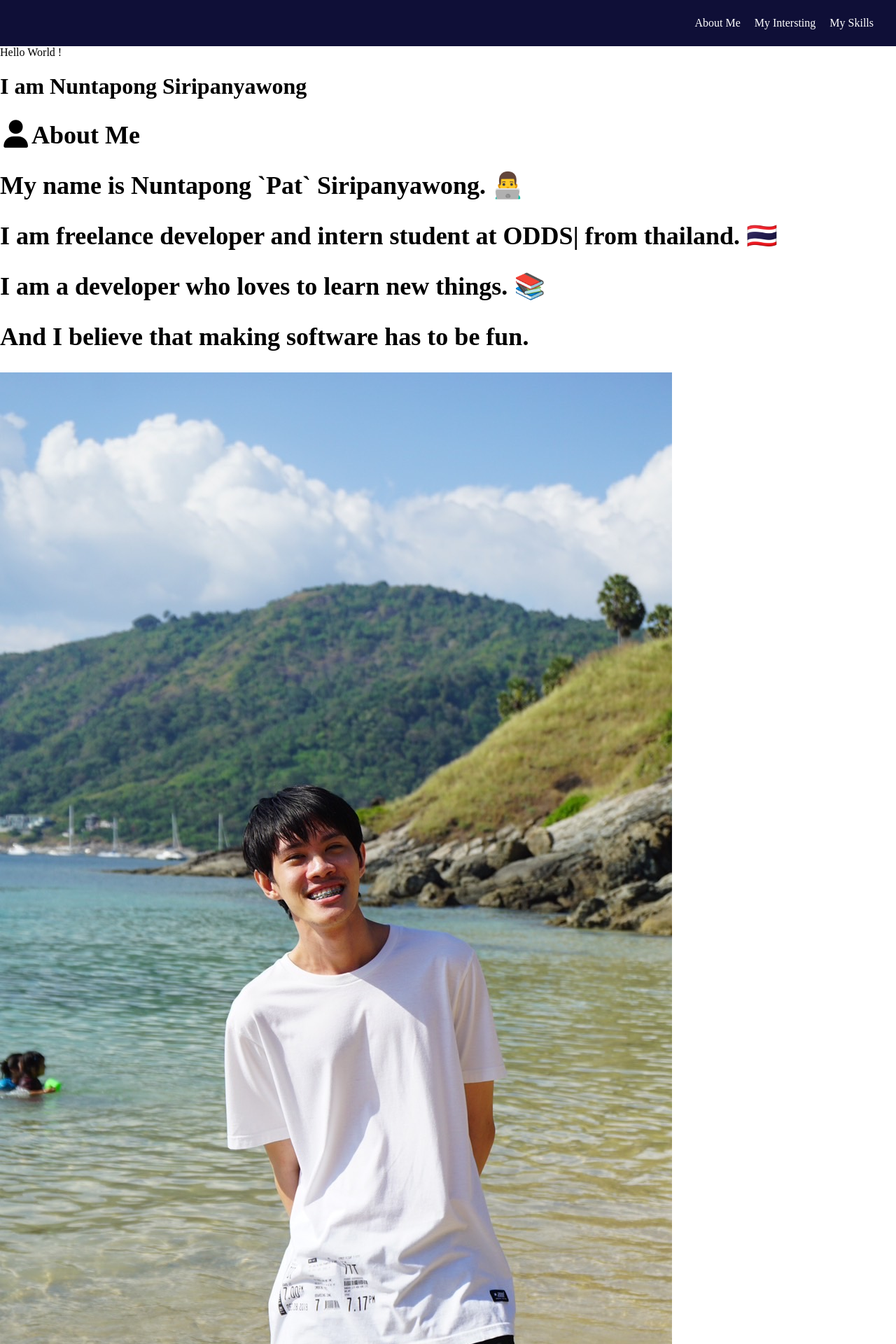
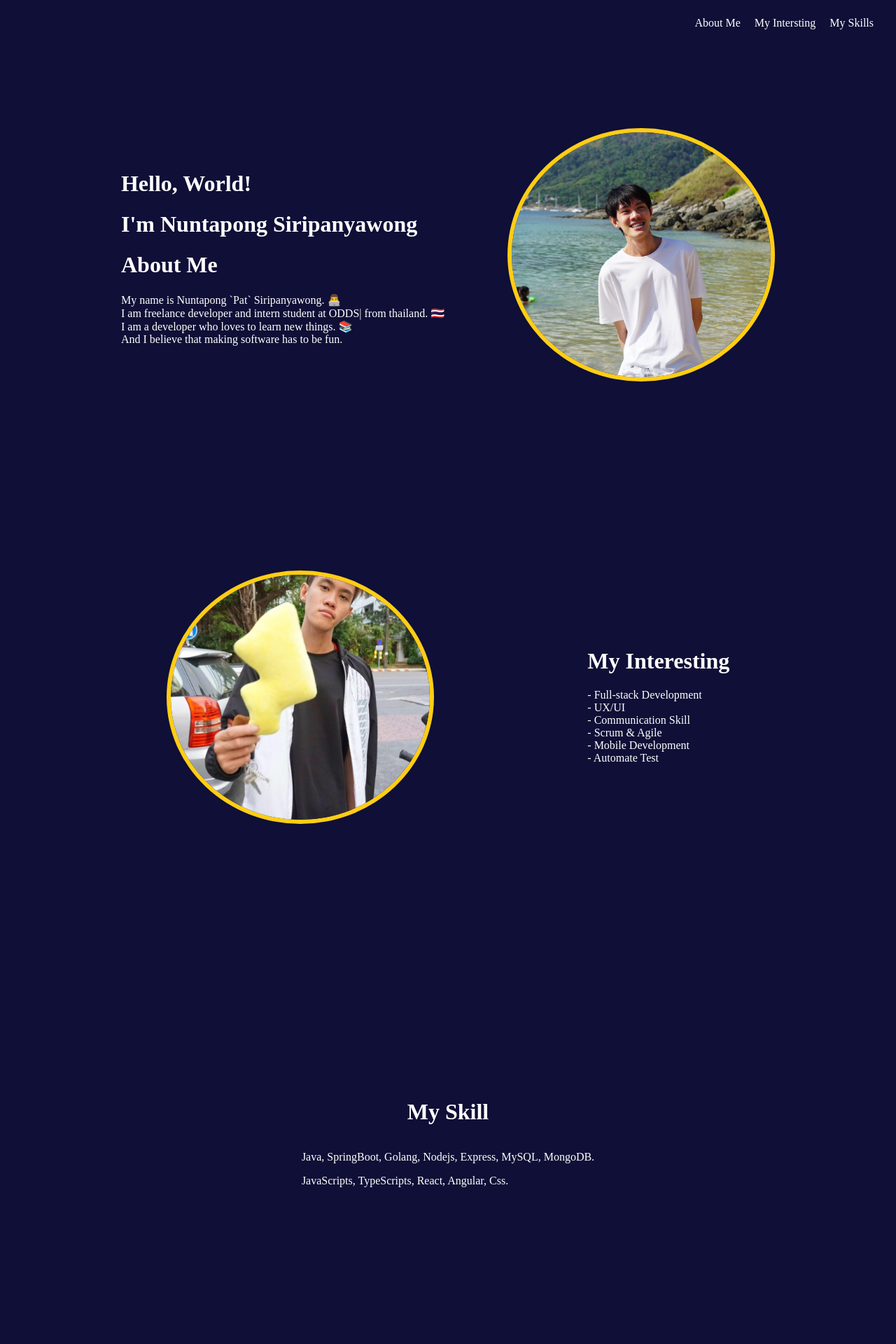
Before and after one commit to NuntapongS/my-portfolio, a React (Create React App) app: page / in a window 1280 px wide. Shown: the top 1920 px of the page at 70% size. Built offline with nearby package versions, Linux system fonts and the light colour scheme.

Commit message:
refactor: content

```diff
--- a/src/components/whoAmI.tsx
+++ b/src/components/whoAmI.tsx
@@ -6,44 +6,47 @@ import { IMySkills } from "./mySkills";
 const WhoAmI = () => {
   const word: IMySkills = skills;
   return (
-    <div id="who-am-i" className="body">
-      <div id="about-me" className="head-content">
-        <div>
-          Hello World !
-          <h1 className="sub-content">I am Nuntapong Siripanyawong</h1>
-          <h2 className="content">
-            <h2 className="about-me">
-              <i className="fa-solid fa-user fa-fw fa-beat"></i>About Me
-            </h2>
-            <h2 className="content">{word.myInterview1}</h2>
-            <h2 className="content">{word.myInterview2}</h2>
-            <h2 className="content">{word.myInterview3}</h2>
-            <h2 className="content">{word.myInterview4}</h2>
-          </h2>
+    <div className="portfolio-body">
+      <div className="landing-1" id="who-am-i">
+        <div className="text-content">
+          <h1 className="title-greeting">Hello, World!</h1>
+          <h1 className="title-name">I'm Nuntapong Siripanyawong</h1>
+          <p className="about-content">
+            <h1>About Me</h1>
+            {word.myInterview1}
+            <br />
+            {word.myInterview2}
+            <br />
+            {word.myInterview3}
+            <br />
+            {word.myInterview4}
+          </p>
         </div>
-        <div>
-          {" "}
-          <img src={profile1} className="img1" alt="profile1" />
+        <div className="image-content">
+          <img src={profile1} className="circle-image" alt="profile1" />
         </div>
       </div>
-      <div className="head-content flex-reverse">
-        <div>
-          <div id="my-interesting">
-            <h2 className="interest">
-              <i className="fa-regular fa-lightbulb fa-fw fa-beat"></i>My
-              Interesting
-            </h2>
-            <li className="content">Full-stack Development</li>
-            <li className="content">UX/UI</li>
-            <li className="content">Communication Skill</li>
-            <li className="content">Scrum & Agile</li>
-            <li className="content">Mobile Development</li>
-            <li className="content">Automate Test</li>
+      <div className="landing-2 row-reverse" id="my-interesting">
+        <div className="text-content">
+          <h1>My Interesting</h1>
+          <div className="interest-content">
+            <li>- Full-stack Development</li>
+            <li>- UX/UI</li>
+            <li>- Communication Skill</li>
+            <li>- Scrum & Agile</li>
+            <li>- Mobile Development</li>
+            <li>- Automate Test</li>
           </div>
         </div>
-        <div>
-          {" "}
-          <img src={profile2} className="img2" alt="profile2" />
+        <div className="image-content">
+          <img src={profile2} className="circle-image" alt="profile2" />
+        </div>
+      </div>
+      <div className="landing-3">
+        <h1 className="title-landing">My Skill</h1>
+        <div className="text-content">
+          <p>{word.backendSkills}</p>
+          <p>{word.frontendSkills}</p>
         </div>
       </div>
     </div>
```
